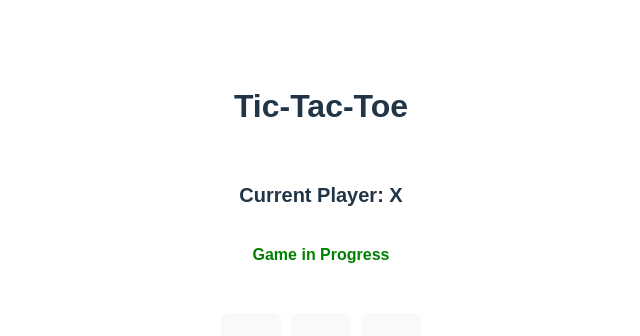
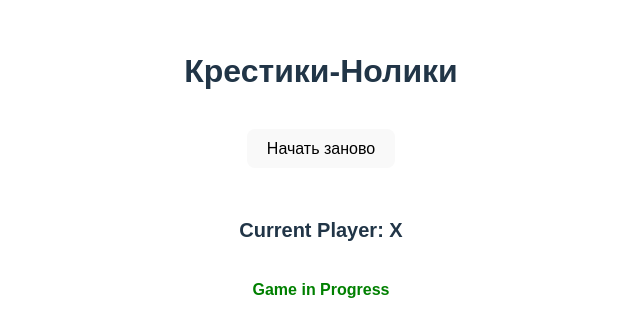
Before and after one commit to alinanigman/rs-components-composition-task-1, a React (Vite) app: page / in a window 1280 px wide. Shown: the part 110-446 px from the top of the page, without its empty margins (319-959 px from the left). Built offline with nearby package versions, Linux system fonts and the light colour scheme; the HTML template or start-up script is replaced by a standard one.

Commit message:
feat: implement reset functionality

```diff
--- a/src/App.jsx
+++ b/src/App.jsx
@@ -8,8 +8,15 @@
   const [isGameEnded, setIsGameEnded] = useState(false);
   const [isDraw, setIsDraw] = useState(false);
   const [field, setField] = useState(["", "", "", "", "", "", "", "", ""]);
+  const resetGame = () => {
+    setCurrentPlayer("X");
+    setIsGameEnded(false);
+    setIsDraw(false);
+    setField(["", "", "", "", "", "", "", "", ""]);
+  };
+
   return (
-    <AppLayout>
+    <AppLayout onReset={resetGame}>
       <Information
         currentPlayer={currentPlayer}
         isGameEnded={isGameEnded}
--- a/src/AppLayout.jsx
+++ b/src/AppLayout.jsx
@@ -1,9 +1,12 @@
 import styles from "./AppLayout.module.css";
 
-const AppLayout = ({ children }) => {
+const AppLayout = ({ children, onReset }) => {
   return (
     <div className={styles.wrapper}>
-      <h1 className={styles.title}>Tic-Tac-Toe</h1>
+      <h1 className={styles.title}>Крестики-Нолики</h1>
+      <button className={styles.resetButton} onClick={onReset}>
+        Начать заново
+      </button>
       {children}
     </div>
   );
```
